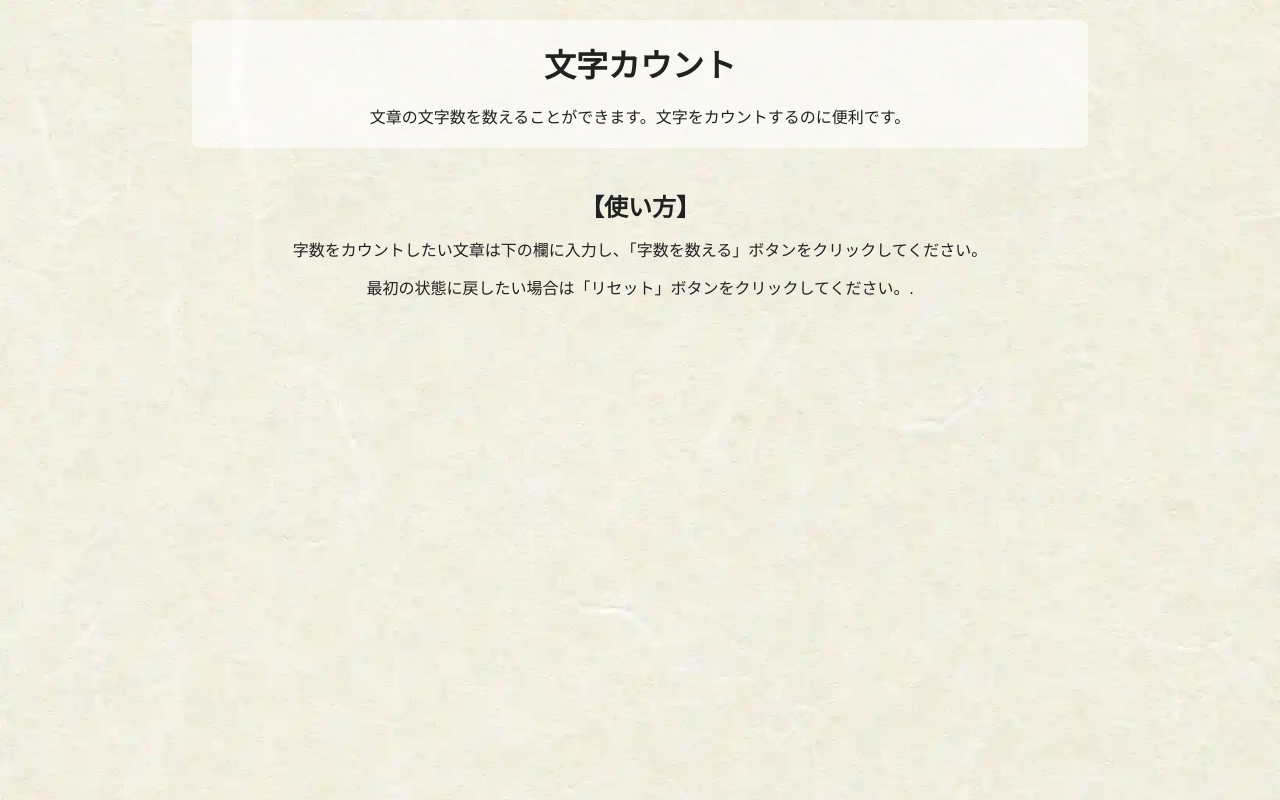
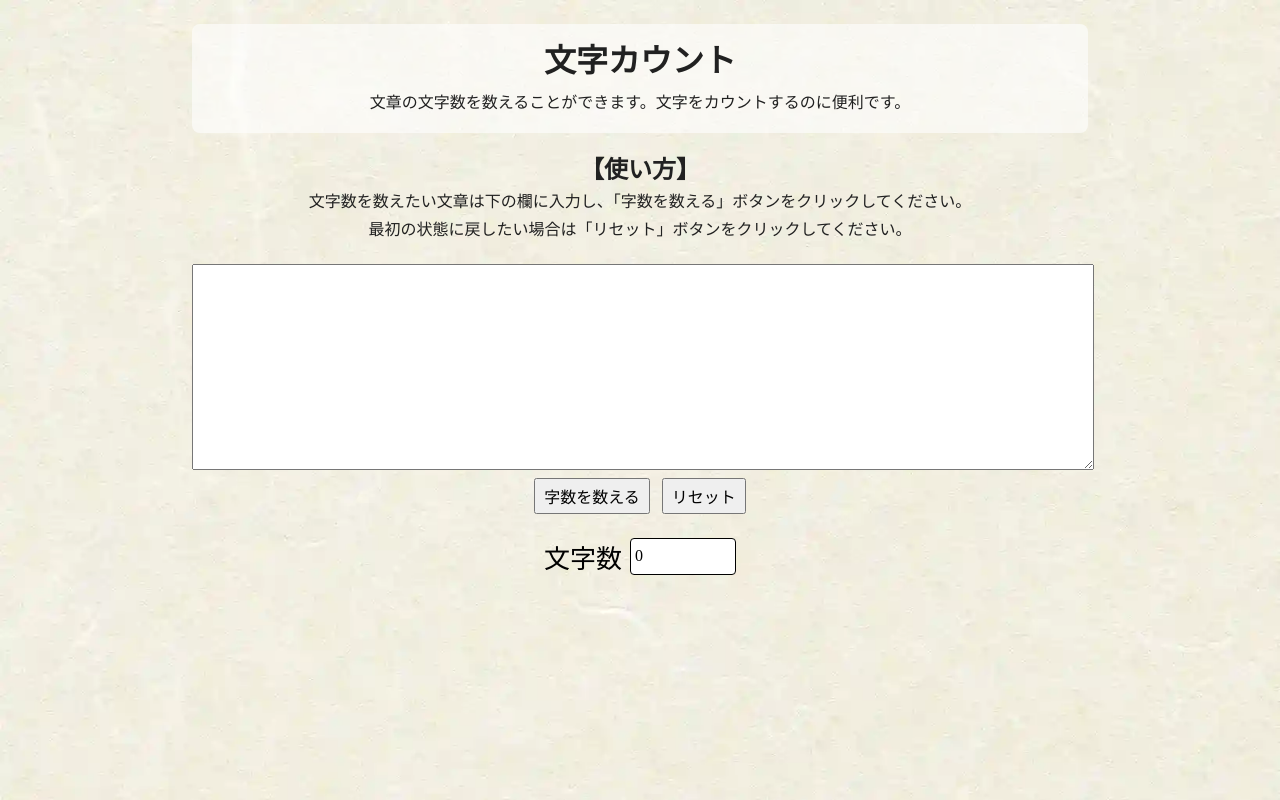
Before and after one commit to keitomasaki/moji_counter, a Next.js app: page / in a window 1280 px wide. Built offline with nearby package versions, Linux system fonts and the light colour scheme.

Commit message:
最低限の機能が完成

```diff
--- a/app/page.tsx
+++ b/app/page.tsx
@@ -1,11 +1,15 @@
+'use client'
+
 import PageDescriptionBox from '../components/topPage/PageDescriptionBox'
 import AppDescriptionBox from '../components/topPage/AppDescriptionBox';
+import ActionArea from '../components/topPage/ActionArea';
 
 const Home = () => {
   return (
     <div>
       <PageDescriptionBox />
       <AppDescriptionBox />
+      <ActionArea />
     </div>
   );
 };
--- /dev/null
+++ b/components/topPage/ActionArea/index.tsx
@@ -0,0 +1,38 @@
+import React, { useState } from 'react';
+import styles from './style.module.css'
+
+const INIT_INPUT_STR = "";
+const INIT_DISPLAY_STR_LENGTH = 0;
+
+const ActionArea = () => {
+  const [inputStr, setInputStr] = useState(INIT_INPUT_STR);
+  const [displayStrLength, setDisplayStrLength]= useState(INIT_DISPLAY_STR_LENGTH)
+
+  const handleChangeTextAea = (e: React.ChangeEvent<HTMLTextAreaElement>) => {
+    const inputValue = e.target.value;
+    setInputStr(inputValue)
+  }
+
+  const handleClickCheckInputStrLengthBtn = () => {
+    setDisplayStrLength(inputStr.length)
+  }
+
+  const handleClickResetBtn = () => {
+    setInputStr(INIT_INPUT_STR)
+    setDisplayStrLength(INIT_DISPLAY_STR_LENGTH)
+  }
+
+  return <div className={styles.wrapper}>
+  <textarea value={inputStr} className={styles.textarea} onChange={(e) => handleChangeTextAea(e)}></textarea>
+  <div className={styles.actions}>
+    <button className={styles.actionBtn} onClick={handleClickCheckInputStrLengthBtn}>字数を数える</button>
+    <button className={styles.actionBtn} onClick={handleClickResetBtn}>リセット</button>
+  </div>
+  <div className={styles.resultBox}>
+    <span className={styles.resultHelperText}>文字数</span>
+    <div className={styles.resultDisplayBox}>{displayStrLength}</div>
+    </div>
+  </div>;
+};
+
+export default ActionArea;
--- /dev/null
+++ b/components/topPage/ActionArea/style.module.css
@@ -0,0 +1,44 @@
+.wrapper {
+  width: 70%;
+  margin: 0 auto;
+  margin-top: 24px;
+}
+
+.textarea {
+  width: 100%;
+  height: 200px;
+  font-size: 20px;
+}
+
+.actions {
+  display: flex;
+  justify-content: center;
+  gap: 12px;
+  margin-top: 4px;
+}
+
+.actionBtn {
+  font-size: 16px;
+  padding: 4px 8px
+}
+
+.resultBox {
+  display: flex;
+  justify-content: center;
+  gap: 8px;
+  margin-top: 24px;
+}
+
+.resultHelperText {
+  font-size: 26px;
+}
+
+.resultDisplayBox {
+  display: flex;
+  align-items: center;
+  width: 100px;
+  padding-left: 4px;
+  background-color: #fff;
+  border: 1px solid #000;
+  border-radius: 4px;
+}
--- a/components/topPage/AppDescriptionBox/index.tsx
+++ b/components/topPage/AppDescriptionBox/index.tsx
@@ -4,8 +4,8 @@ import styles from "./style.module.css"
 const AppDescriptionBox = () => {
   return <div className={styles.wrapper}>
     <h2 className={styles.title}>【使い方】</h2>
-    <p className={styles.description}>字数をカウントしたい文章は下の欄に入力し、「字数を数える」ボタンをクリックしてください。</p>
-    <p className={styles.description}>最初の状態に戻したい場合は「リセット」ボタンをクリックしてください。.</p>
+    <p className={styles.description}>文字数を数えたい文章は下の欄に入力し、「字数を数える」ボタンをクリックしてください。</p>
+    <p className={styles.description}>最初の状態に戻したい場合は「リセット」ボタンをクリックしてください。</p>
   </div>;
 };
 
--- a/components/topPage/AppDescriptionBox/style.module.css
+++ b/components/topPage/AppDescriptionBox/style.module.css
@@ -5,11 +5,12 @@
 }
 
 .title {
-  margin-top: 40px;
+  margin-top: 24px;
   text-align: center;
+  line-height: 1.1;
 }
 
 .description {
-  margin-top: 14px;
+  margin-top: 4px;
   text-align: center;
 }
--- a/components/topPage/PageDescriptionBox/style.module.css
+++ b/components/topPage/PageDescriptionBox/style.module.css
@@ -2,7 +2,7 @@
   gap: 12px;
   width: 70%;
   margin: 0 auto;
-  margin-top: 20px;
+  margin-top: 24px;
   padding: 20px 0;
   background: rgba(255,255,255,0.6);
   border-radius: 8px;
@@ -10,9 +10,10 @@
 
 .title {
   text-align: center;
+  line-height: 1.1;
 }
 
 .description {
   text-align: center;
-  margin-top: 18px;
+  margin-top: 10px;
 }
```
Also changed, not shown: 1 other file (tests, documents, lock files or other folders).
